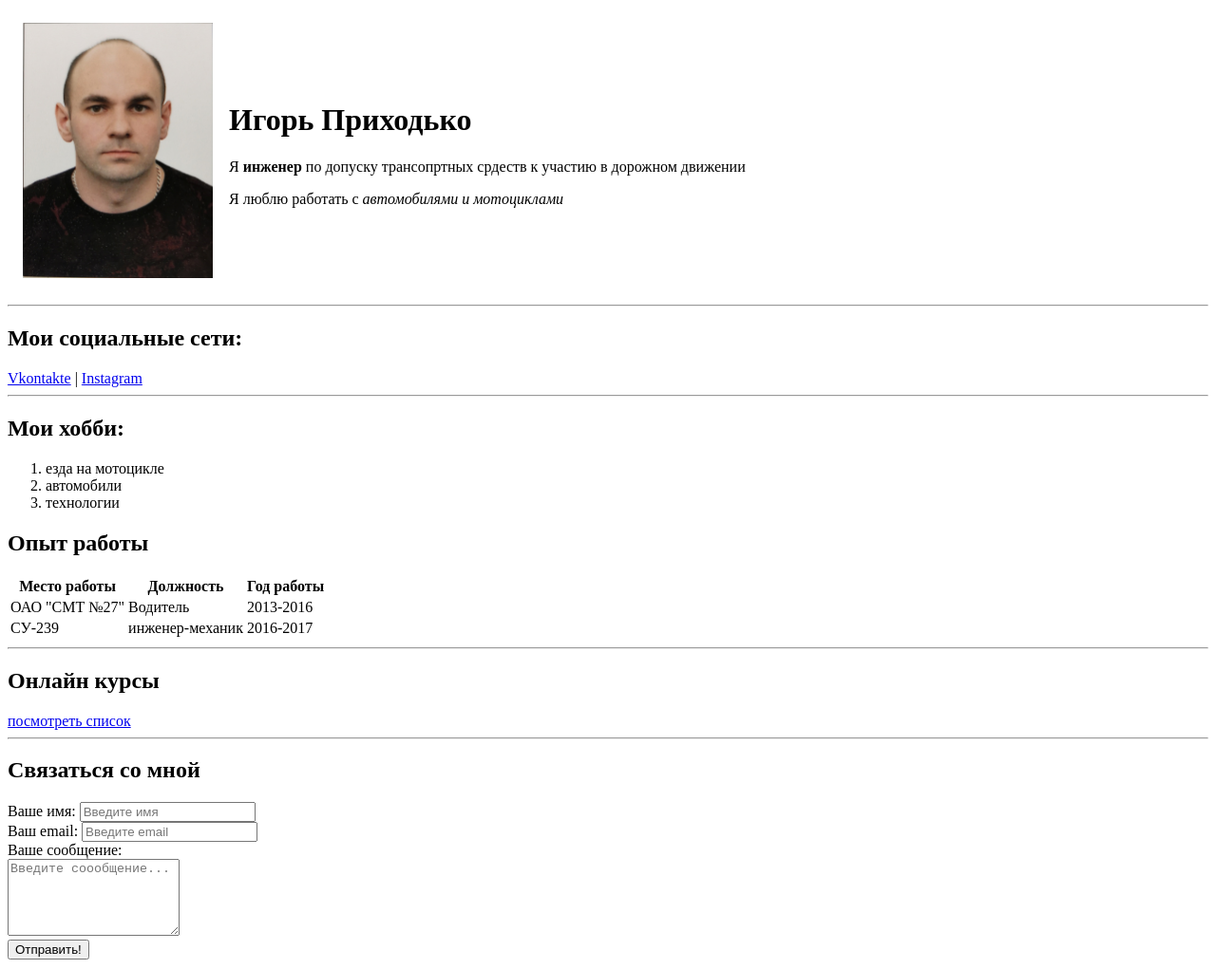
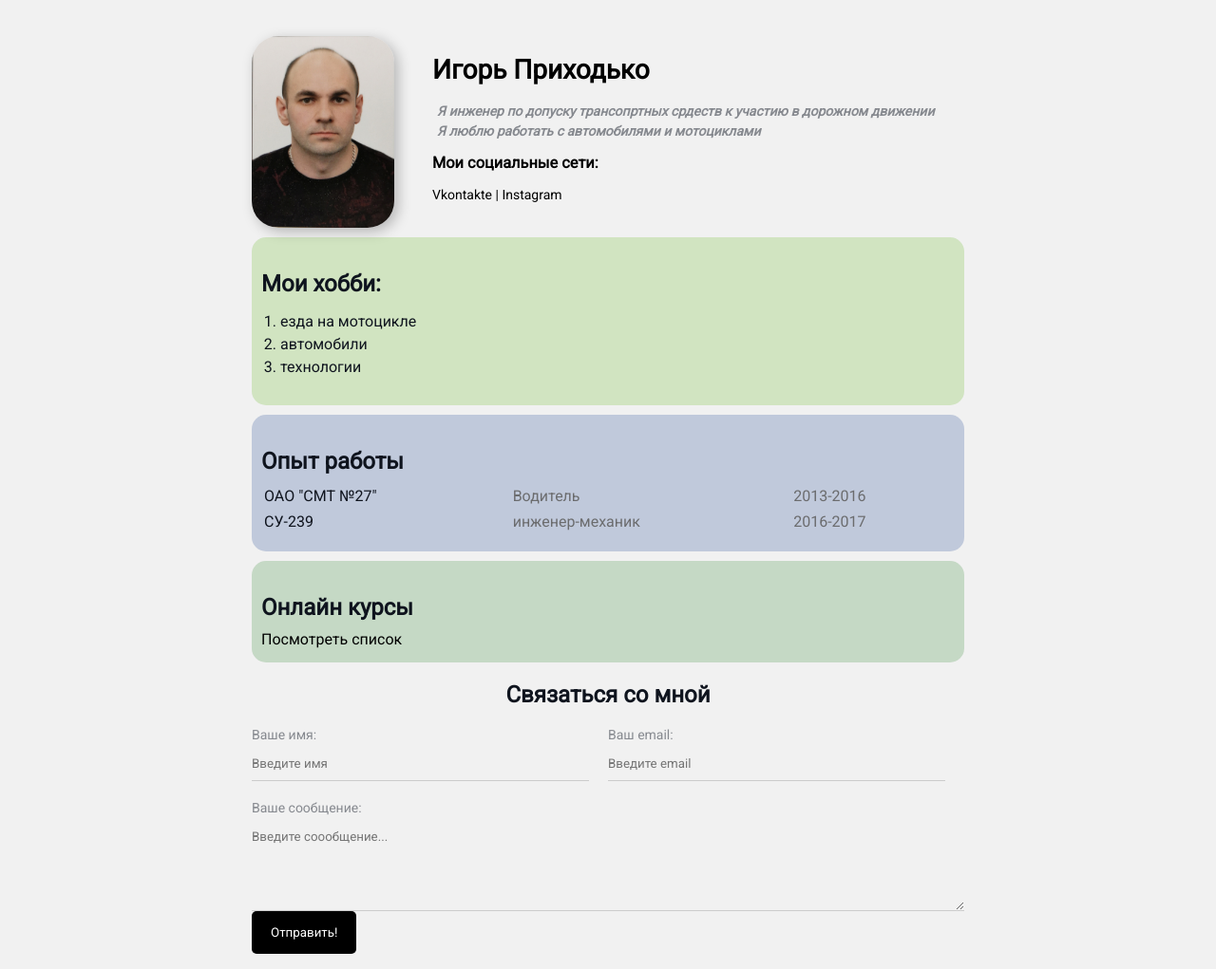
Before and after one commit to V13Asterix/resume, a plain HTML site: page index.html in a window 1280 px wide. Shown: the whole page at 95% size. Drawn offline with Linux system fonts and the light colour scheme.

Commit message:
Add files via upload

```diff
--- a/index.html
+++ b/index.html
@@ -1,52 +1,52 @@
-<!DOCTYPE html>
+<!DOCTYPE HTML5>
 <html lang="en">
   <head>
     <meta charset="UTF-8" />
+    <meta name="viewport" content="width=device-width, initial-scale=1" />
     <title>Igor Resume</title>
     <meta name="keywords" content="resume, igor, sv" />
     <meta name="dicription" content="Это страница с резюме Приходько Игоря." />
+    <link rel="stylesheet" href="styles.css" />
   </head>
 
   <body>
-    <table cellspacing="15">
-      <tr>
-        <td>
-          <img src="фотка.jpg" width="200" alt="место для рекламы" />
-        </td>
-        <td>
+    <div class="container">
+      <div class="info">
+        <img src="фотка.jpg" alt="Игорь Приходько" class="avatar" />
+
+        <div class="info-text">
           <h1>Игорь Приходько</h1>
-          <p>
-            Я <strong>инженер</strong> по допуску трансопртных срдеств к участию
-            в дорожном движении
-          </p>
+
+          <p>Я <strong>инженер</strong> по допуску трансопртных срдеств к участию в дорожном движении</p>
+
           <p>Я люблю работать с <em>автомобилями и мотоциклами</em></p>
-        </td>
-      </tr>
-    </table>
 
-    <hr />
+          <h3>Мои социальные сети:</h3>
 
-    <h2>Мои социальные сети:</h2>
           <a href="https://vk.com/v13_asterix" target="_blanc">Vkontakte</a>
           |
           <a href="https://instagram.com/v13Asterix" target="_blank">Instagram</a>
+        </div>
+      </div>
 
-    <hr />
+      <div class="card bg-1">
+        <h2>Мои хобби:</h2>
 
-    <h2>Мои хобби:</h2>
-    <ol>
+        <ol class="hobby">
           <li>езда на мотоцикле</li>
           <li>автомобили</li>
           <li>технологии</li>
         </ol>
+      </div>
 
+      <div class="card bg-2">
         <h2>Опыт работы</h2>
-    <table>
-      <tr>
+        <table class="table">
+          <!-- <tr>
             <th>Место работы</th>
             <th>Должность</th>
             <th>Год работы</th>
-      </tr>
+          </tr> -->
           <tr>
             <td>ОАО "СМТ №27"</td>
             <td>Водитель</td>
@@ -58,39 +58,41 @@
             <td>2016-2017</td>
           </tr>
         </table>
+      </div>
 
-    <hr />
+      <div class="card bg-3">
+        <h2 class="lern">Онлайн курсы</h2>
+        <a href="curses.html">Посмотреть список</a>
+      </div>
 
-    <h2>Онлайн курсы</h2>
-    <a href="curses.html">посмотреть список</a>
-
-    <hr />
-
+      <form action="/" class="form">
         <h2>Связаться со мной</h2>
 
-    <form action="/">
+        <div class="form-row">
+          <div class="form-group">
             <label for="name">Ваше имя:</label>
             <input type="text" id="name" placeholder="Введите имя" />
+          </div>
 
-      <br />
-
+          <div class="form-group">
             <label for="email">Ваш email:</label>
             <input type="text" id="email" placeholder="Введите email" />
+          </div>
+        </div>
 
-      <br />
+        <div class="form-group">
+          <label for="text">Ваше сообщение:</label>
 
-      <label for="text">Ваше сообщение:</label>
-      <br />
           <textarea
             name=""
             id="text"
             cols="20"
             rows="5"
-        placeholder="Введите соообщение..."
-      ></textarea>
-      <br />
+            placeholder="Введите соообщение..."></textarea>
+        </div>
 
-      <input type="submit" value="Отправить!" />
+        <input type="submit" value="Отправить!" class="btn" />
       </form>
+    </div>
   </body>
 </html>
--- /dev/null
+++ b/styles.css
@@ -0,0 +1,163 @@
+@import url("https://fonts.googleapis.com/css2?family=Roboto&display=swap");
+
+body {
+  font-family: 'Roboto', sans-serif;
+  font-size: 16px;
+  font-weight: normal;
+  color: #0f141e;
+  background: #f1f1f1;
+}
+
+a{
+  color: #000;
+  text-decoration: none;
+}
+
+a:visited {
+  color: grey;
+}
+
+a:active {
+  color: deepskyblue;
+}
+
+a:hover {
+  text-decoration: underline;
+}
+
+.btn:hover {
+  opacity: 0.7;
+  color: grey;
+}
+
+.container {
+  max-width: 750px;
+  margin: auto;
+  padding-top: 30px;
+}
+
+.avatar {
+  width: 150px;
+  border-radius: 28px;
+  box-shadow: 4px 4px 14px rgba(0, 0, 0, 0.25);
+}
+
+.info {
+  margin-bottom: 10px;
+  display: flex;
+}
+
+.info-text p {
+  font-style: italic;
+  font-weight: bold;
+  color: #86898f;
+  margin: 5;
+}
+.info-text {
+  margin-left: 40px;
+  font-style: bold;
+  font-size: 14px;
+  color: black;
+}
+
+.btn {
+  text-decoration: none;
+  background: #000;
+  padding: 15px 20px;
+  color: #fff;
+  border: none;
+  cursor: pointer;
+  border-radius: 5px;
+  font-family: inherit;
+
+}
+
+@media (max-width: 650px) {
+  .info {
+    display: block;
+    text-align: center;
+  }
+}
+
+.card {
+  border-radius: 15px;
+  padding: 15px 10px;
+  margin-bottom: 10px;
+}
+
+.card li {
+  margin-bottom: 5px;
+}
+.card h2 {
+  margin-bottom: 10px;
+}
+
+.bg-1 {
+  background: #50b10033;
+}
+
+.bg-2 {
+  background: #0d368836;
+}
+
+.bg-3 {
+  background: #046b042f;
+}
+
+.hobby {
+  padding: 0 20px;
+}
+.table {
+  width: 100%;
+}
+
+.table td {
+  padding-bottom: 5px;
+}
+
+.table td:nth-child(2),
+.table td:nth-child(3)  {
+  color: #6b6c6e;
+}
+
+.form h2 {
+  text-align: center;
+}
+
+.form-row {
+  margin-bottom: 10px;
+  display: flex;
+}
+
+.form-row .form-group {
+  /* display: inline-block; */
+  margin-right: 20px;
+  width: 50%;
+  margin-bottom: 10px;
+  /* width: calc(50%-20px); */
+}
+
+@media (max-width: 650px) {
+  .form-row {
+    display: block;
+  }
+}
+
+.form-group label {
+  display: block;
+  font-size: 14px;
+  color: #86898f;
+}
+
+.form-group input,
+.form-group textarea {
+  width: 100%;
+  box-sizing: border-box;
+  border: none;
+  background: transparent;
+  border-bottom: 1px solid #ccc;
+  color: #000;
+  padding: 15px 0 10px;
+  outline: none;
+  font-family: inherit;
+}
```
Lines whose indentation alone changed are shown as unchanged.
